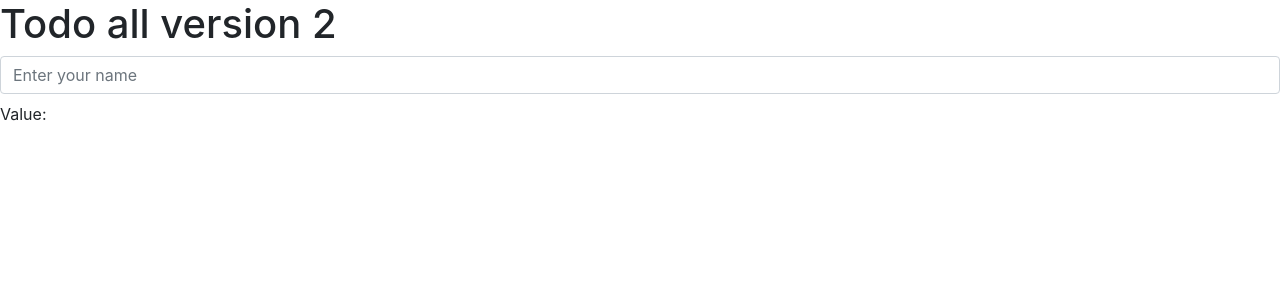
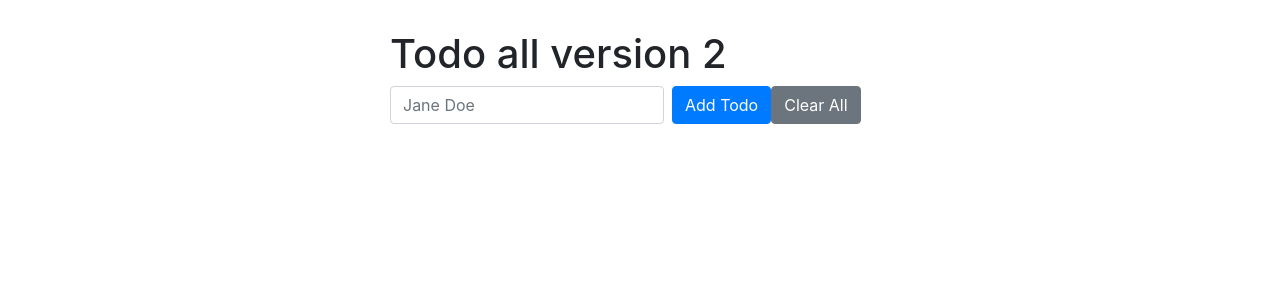
Before and after one commit to ImsirovicAjdin/vue-todo-app-again, a Vue app: page / in a window 1280 px wide. Shown: the top 300 px of the page. Built offline with nearby package versions, Linux system fonts and the light colour scheme.

Commit message:
Add basic logic to add todo and clear all todos btns

```diff
--- a/src/App.vue
+++ b/src/App.vue
@@ -1,19 +1,26 @@
 <template>
   <div id="app">
     <HelloWorld msg="Todo all version 2"/>
-    <todo-input-field />
+    <todo-form />
   </div>
 </template>
 
 <script>
 import HelloWorld from './components/HelloWorld.vue'
-import TodoInputField from './components/TodoInputField.vue'
+import TodoForm from './components/TodoForm.vue'
 
 export default {
   name: 'App',
   components: {
     HelloWorld,
-    TodoInputField,
+    TodoForm,
   }
 }
 </script>
+
+<style scoped>
+#app {
+  max-width: 500px;
+  margin: 30px auto;
+}
+</style>
--- /dev/null
+++ b/src/components/TodoForm.vue
@@ -0,0 +1,60 @@
+<template>
+    <div>
+    <b-form inline>
+    <label class="sr-only" for="inline-form-input-name">Name</label>
+    <b-form-input
+        id="inline-form-input-name"
+        class="mb-2 mr-sm-2 mb-sm-0"
+        placeholder="Jane Doe"
+        v-on:keyup.enter.prevent="addTodo"
+        v-on:keydown.tab="addTodo"
+        v-model="someVar"
+    ></b-form-input>
+    <b-button
+        variant="primary"
+        v-on:click="addTodo"
+    >
+        Add Todo
+    </b-button>
+    <b-button
+        variant="secondary"
+        v-on:click="clearAllTodos"
+    >
+        Clear All
+    </b-button>
+    </b-form>
+    </div>
+</template>
+
+<script>
+import { BForm, BFormInput, BButton } from "bootstrap-vue"
+
+export default {
+    name: 'TodoForm',
+    components: {
+        BForm,
+        BFormInput,
+        BButton,
+    },
+    data() {
+        return {
+            heading: "Todo app in Vue 2.6, pt 7",
+            placeholder: "Add your todo here",
+            todos: [],
+            someVar: "",
+        }
+    },
+    methods: {
+        addTodo() {
+            console.log(this.someVar);
+            this.todos.push({ description: this.someVar, isDone: false });
+            this.someVar = "";
+        },
+        clearAllTodos() {
+            if (confirm("Are you sure?")) {
+                this.todos = [];
+            }
+        }
+    }
+}
+</script>
--- a/src/components/TodoInputField.vue
+++ /dev/null
@@ -1,22 +0,0 @@
-<template>
-    <div>
-        <b-form-input v-model="text" placeholder="Enter your name"></b-form-input>
-        <div class="mt-2">Value: {{ text }}</div>
-    </div>
-</template>
-
-<script>
-import { BFormInput } from "bootstrap-vue"
-
-export default {
-    name: 'TodoINputField',
-    components: [
-        BFormInput,
-    ],
-    data() {
-        return {
-            text: ''
-        }
-    }
-}
-</script>
```
